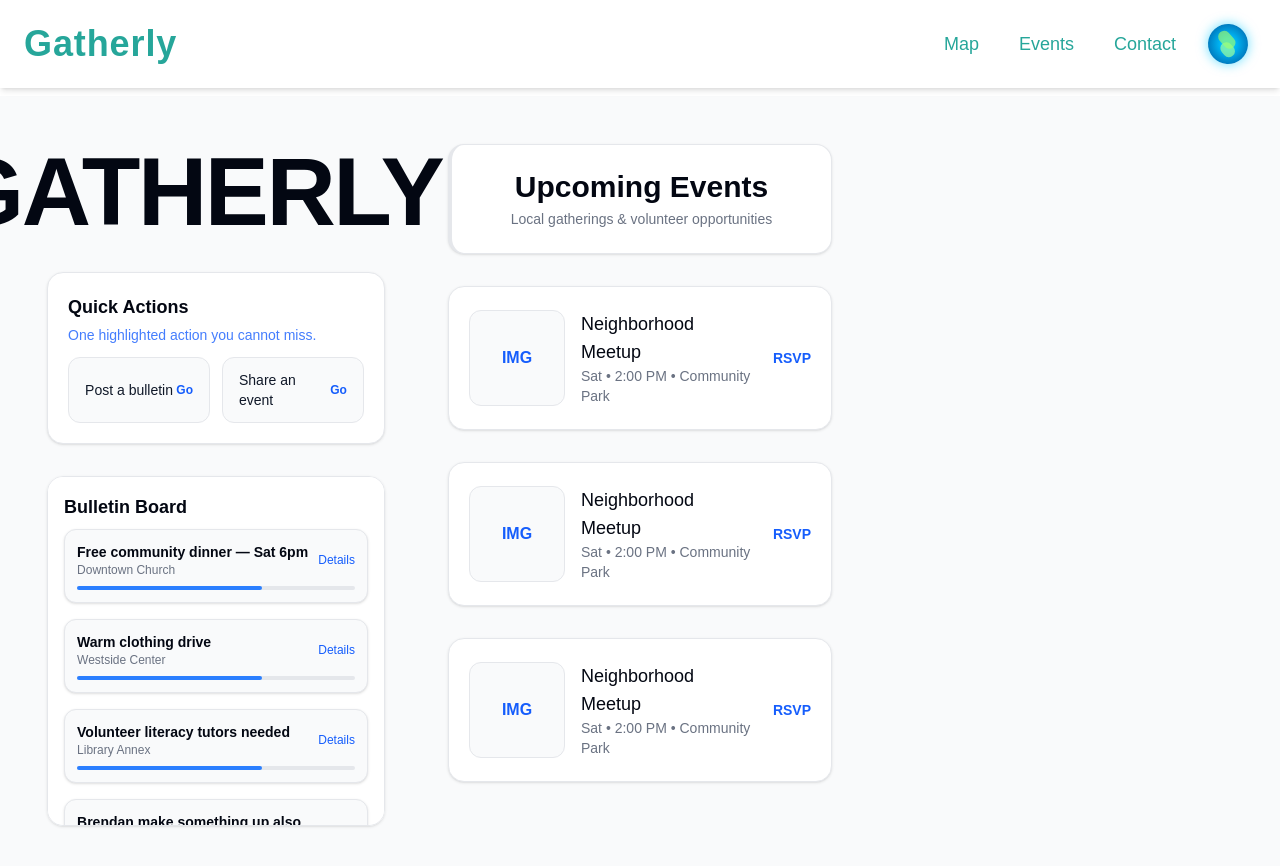
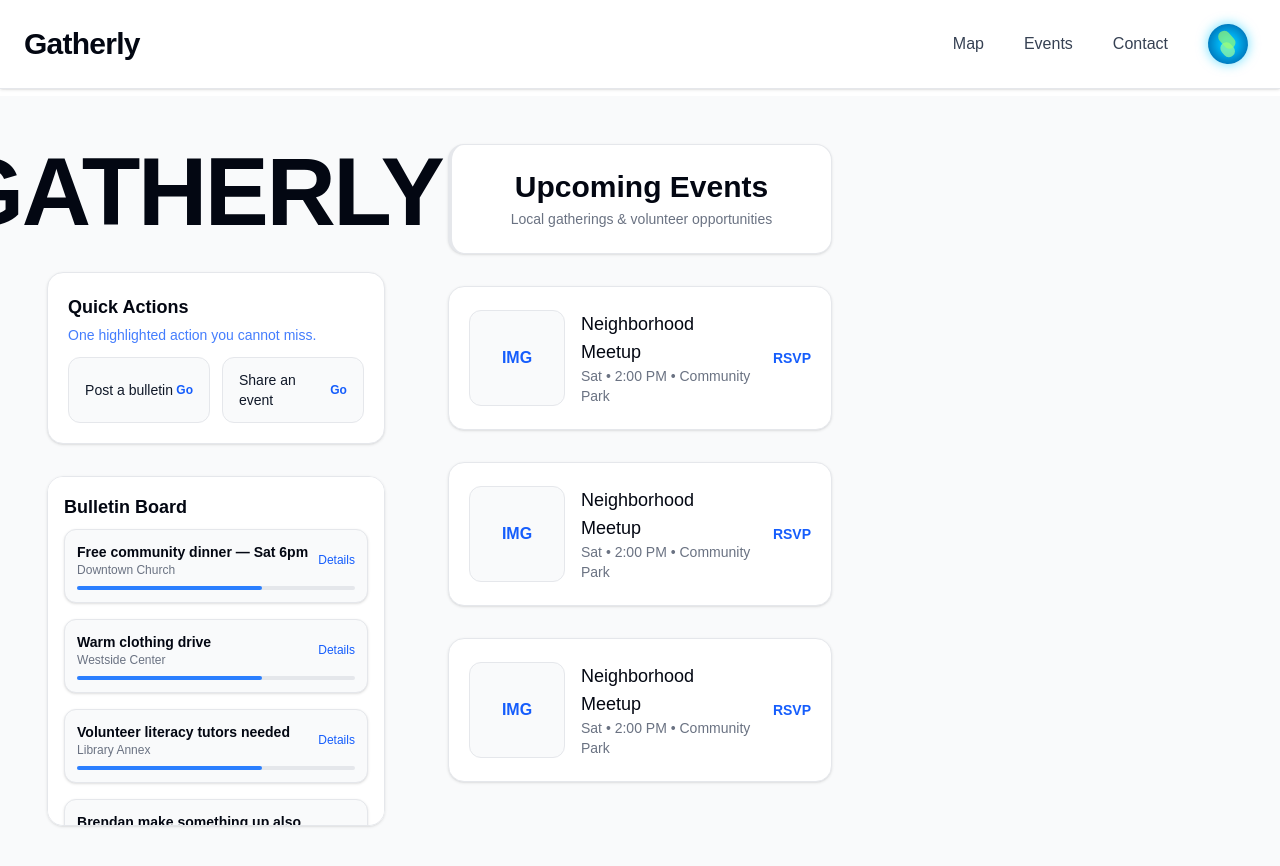
Before and after one commit to TSA-Group/tsa_group_starter, a Next.js app: page / in a window 1280 px wide. Shown: the top 866 px of the page. Built offline with nearby package versions, Linux system fonts and the light colour scheme.

Commit message:
Refactor Header component styles and animations

```diff
--- a/components/Header.tsx
+++ b/components/Header.tsx
@@ -1,4 +1,5 @@
 "use client";
+
 import { motion } from "framer-motion";
 import Link from "next/link";
 import ThemeToggle from "./ThemeToggle";
@@ -8,35 +9,63 @@ const navItems = ["Map", "Events", "Contact"];
 export const Header: React.FC = () => {
   return (
     <motion.header
-      initial={false} // 👈 prevents re-animation on route change
+      initial={false}
       animate={{ opacity: 1, y: 0 }}
       transition={{ duration: 0.6, ease: "easeOut" }}
-      className="fixed top-0 left-0 w-full z-50 bg-base-200/30 backdrop-blur-xl text-base-content shadow-md"
+      className="
+        fixed top-0 left-0 w-full z-50
+        bg-white/70 backdrop-blur-xl
+        border-b border-gray-200
+        shadow-sm
+        text-gray-900
+      "
     >
       <div className="max-w-7xl mx-auto px-6 py-4 flex items-center justify-between">
+        {/* LOGO */}
         <Link href="/" passHref>
           <motion.h1
             whileHover={{
               scale: 1.05,
-              textShadow: "0px 0px 10px rgba(38,166,154,0.8)",
+              textShadow: "0px 0px 8px rgba(37, 99, 235, 0.25)",
             }}
-            className="text-4xl font-bold tracking-wide cursor-pointer"
+            transition={{ type: "spring", stiffness: 260 }}
+            className="
+              text-3xl font-extrabold tracking-tight
+              cursor-pointer
+              text-gray-950
+            "
+            style={{ fontFamily: "TAN Buster, sans-serif" }}
           >
             Gatherly
           </motion.h1>
         </Link>
 
-        <div className="flex items-center gap-6 ml-auto">
-          <nav className="flex gap-10 text-lg font-medium">
+        {/* NAV + TOGGLE */}
+        <div className="flex items-center gap-8 ml-auto">
+          <nav className="flex gap-10 text-base font-medium">
             {navItems.map((item) => (
               <motion.a
                 key={item}
-                whileHover={{ scale: 1.05, color: "#26A69A" }}
+                href={`/${item.toLowerCase()}`}
+                whileHover={{ y: -2 }}
                 transition={{ type: "spring", stiffness: 300 }}
-                className="hover:text-[#26A69A] transition-colors duration-200"
-                href={`/${item.toLowerCase()}`}
+                className="
+                  relative text-gray-700
+                  hover:text-blue-600
+                  transition-colors duration-200
+                "
               >
                 {item}
+
+                {/* subtle underline on hover */}
+                <span
+                  className="
+                    absolute left-0 -bottom-1 h-[2px] w-0
+                    bg-blue-500
+                    transition-all duration-300
+                    group-hover:w-full
+                  "
+                />
               </motion.a>
             ))}
           </nav>
```
